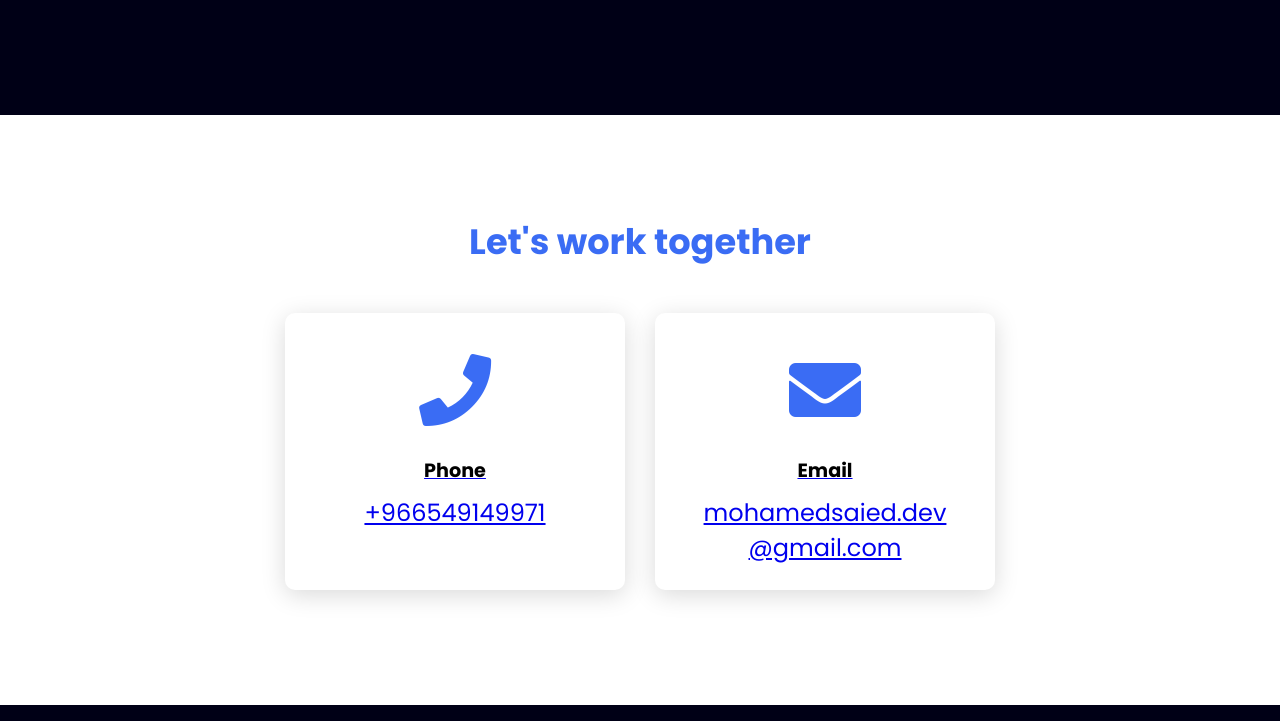
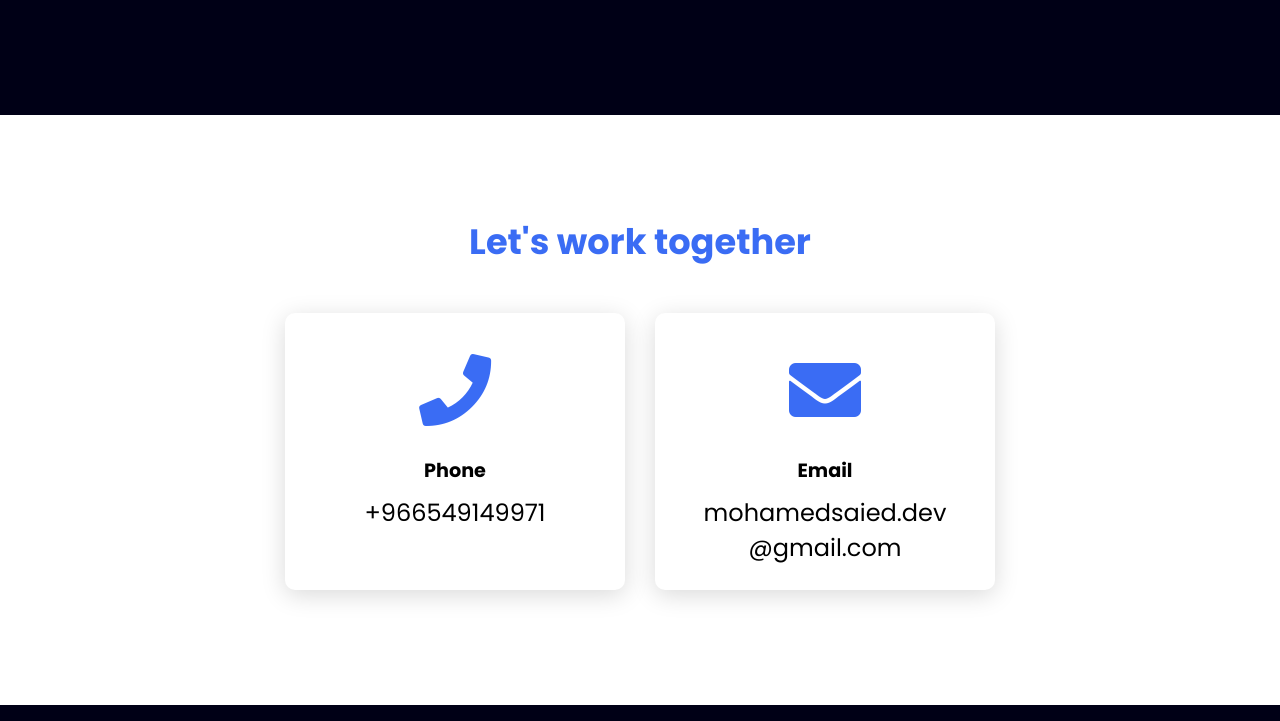
Before and after one commit to Mohamed-Saied-dev/html-css-only-portfolio-traning, a plain HTML site: page index.html in a window 1280 px wide. Shown: the part 3170-3891 px from the top of the page. Drawn offline with Linux system fonts and the light colour scheme.

Commit message:
Update style.css

```diff
--- a/style.css
+++ b/style.css
@@ -149,6 +149,11 @@ section {
 
 .card:hover {
     transform: scale(1.1);
+}
+
+.card a {
+    text-decoration: none;
+    color: #000000
 }
 
 .card .icon {
```
